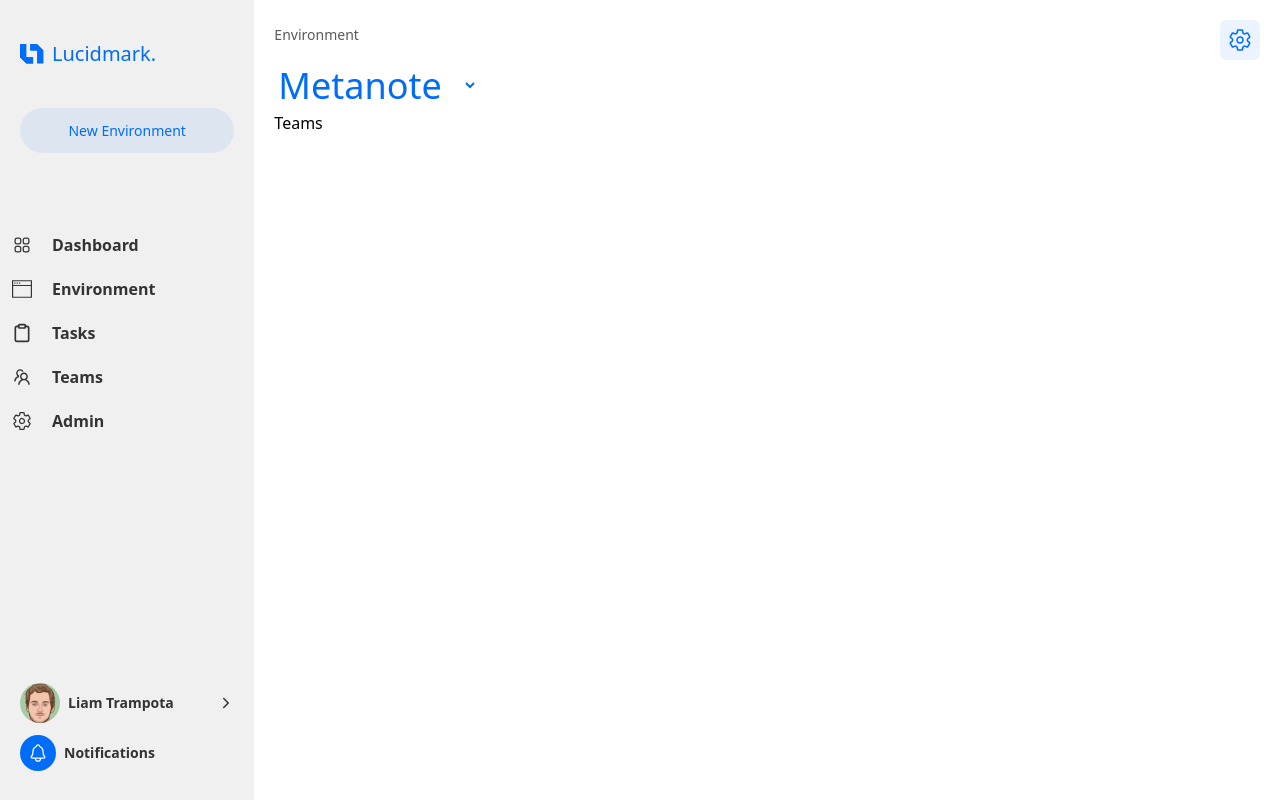
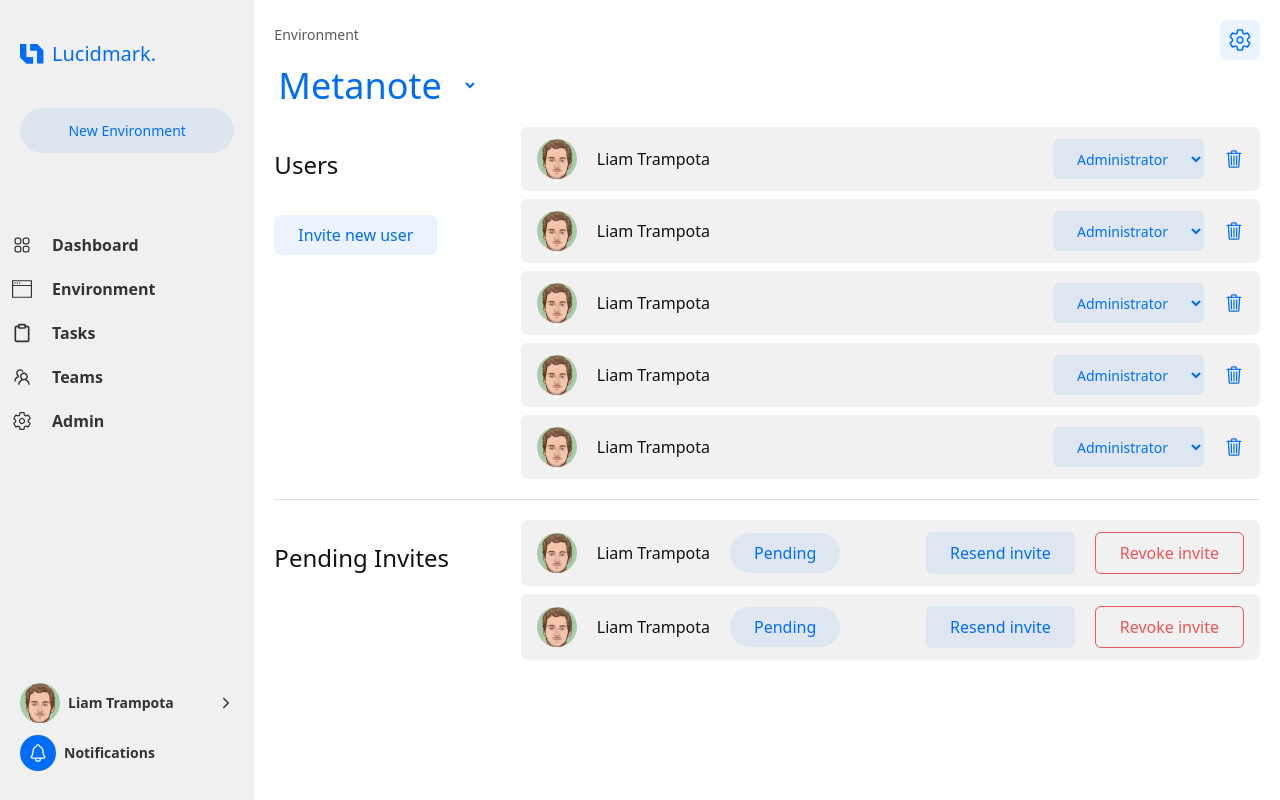
Before and after one commit to promahbubul/luchi-mark, a React (Vite) app: page /teams in a window 1280 px wide. Built offline with nearby package versions, Linux system fonts and the light colour scheme.

Commit message:
create teams page complete

```diff
--- a/src/components/ui/Button/Button.jsx
+++ b/src/components/ui/Button/Button.jsx
@@ -1,9 +1,11 @@
-import React from 'react'
+import React from "react";
 
-const Button = () => {
+const Button = ({ children, className }) => {
   return (
-    <div>Button</div>
-  )
-}
+    <button className={`text-base ${className} rounded-md  py-2 px-6 `}>
+      {children}
+    </button>
+  );
+};
 
-export default Button
+export default Button;
--- /dev/null
+++ b/src/pages/Teams/MemberCard.jsx
@@ -0,0 +1,31 @@
+import React from "react";
+import { IoTrashOutline } from "../../assets/Icons/Icons";
+import { avatar } from "../../assets/images/Images";
+
+const MemberCard = () => {
+  return (
+    <div className="bg-gray-bg-3 px-4 py-3 rounded-md flex flex-row justify-between">
+      <div className="flex flex-row gap-5 items-center">
+        <img src={avatar} alt="" className="" />
+        <h4 className="text-black-1 text-base font-medium">Liam Trampota</h4>
+      </div>
+      <div className="flex flex-row gap-5 ">
+        <select
+          name=""
+          className="text-primary text-sm outline-none bg-primary-soft-2 font-medium cursor-pointer  rounded-md px-5"
+          id=""
+        >
+          <option value="" className="">
+            Administrator
+          </option>
+        </select>
+
+        <button className="">
+          <IoTrashOutline className="text-primary text-xl" />
+        </button>
+      </div>
+    </div>
+  );
+};
+
+export default MemberCard;
--- /dev/null
+++ b/src/pages/Teams/PendingCard.jsx
@@ -0,0 +1,30 @@
+import React from "react";
+import RoundedButton from "../../components/ui/Button/RoundedButton";
+import { avatar } from "../../assets/images/Images";
+import { IoTrashOutline } from "../../assets/Icons/Icons";
+import Button from "../../components/ui/Button/Button";
+import OutlineButton from "../../components/ui/Button/OutlineButton";
+
+const PendingCard = () => {
+  return (
+    <div className="bg-gray-bg-3 px-4 py-3 rounded-md flex flex-row justify-between">
+      <div className="flex flex-row gap-5 items-center">
+        <img src={avatar} alt="" className="" />
+        <h4 className="text-black-1 text-base font-medium">Liam Trampota</h4>
+        <RoundedButton className={"bg-primary-soft-2 text-primary"}>
+          Pending
+        </RoundedButton>
+      </div>
+      <div className="flex flex-row gap-5 ">
+        <Button className={"bg-primary-soft-2 text-primary"}>
+          Resend invite
+        </Button>
+        <OutlineButton className={"border-error text-error"}>
+          Revoke invite
+        </OutlineButton>
+      </div>
+    </div>
+  );
+};
+
+export default PendingCard;
--- a/src/pages/Teams/Teams.jsx
+++ b/src/pages/Teams/Teams.jsx
@@ -1,9 +1,49 @@
-import React from 'react'
+import React, { useState } from "react";
+import Button from "../../components/ui/Button/Button";
+import MemberCard from "./MemberCard";
+import PendingCard from "./PendingCard";
+import MainTitle from "../../components/ui/MainTitle";
 
 const Teams = () => {
+  const [users, setUsers] = useState([1, 2, 3, 4, 5]);
+  const [pendingUser, setPendingUser] = useState([1, 2]);
   return (
-    <div>Teams</div>
-  )
-}
+    <div className="mt-4 h-[calc(100vh-132.711px)] scrollbar-hide overflow-y-auto">
+      {/* Users */}
+      <div className="grid grid-cols-12 pb-5 border-b border-gray-input-border ">
+        {/* left */}
+        <div className="col-span-3 ">
+          <MainTitle>Users</MainTitle>
+          <Button className={"bg-primary-soft-2 mt-3 text-primary"}>
+            Invite new user
+          </Button>
+        </div>
+        {/* right */}
+        <div className="col-span-9 ">
+          <div className="flex flex-col gap-2">
+            {users.map((user, index) => (
+              <MemberCard key={index} />
+            ))}
+          </div>
+        </div>
+      </div>
+      {/* Pending Users */}
+      <div className="grid grid-cols-12 mt-5">
+        {/* left */}
+        <div className="col-span-3 ">
+          <MainTitle>Pending Invites</MainTitle>
+        </div>
+        {/* right */}
+        <div className="col-span-9 ">
+          <div className="flex flex-col gap-2">
+            {pendingUser.map((user, index) => (
+              <PendingCard key={index} />
+            ))}
+          </div>
+        </div>
+      </div>
+    </div>
+  );
+};
 
-export default Teams
+export default Teams;
```
